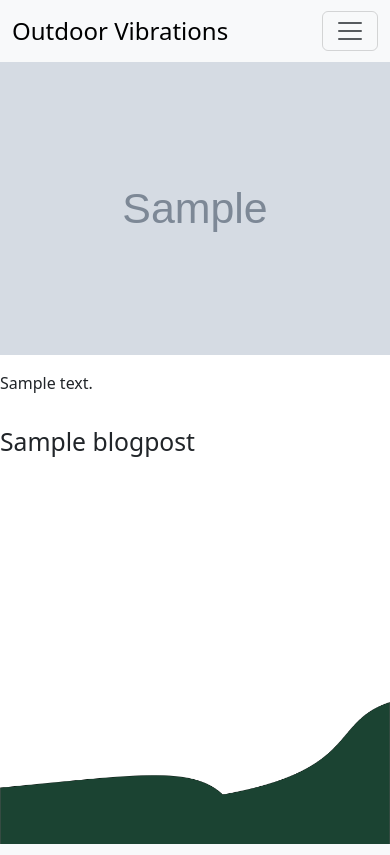
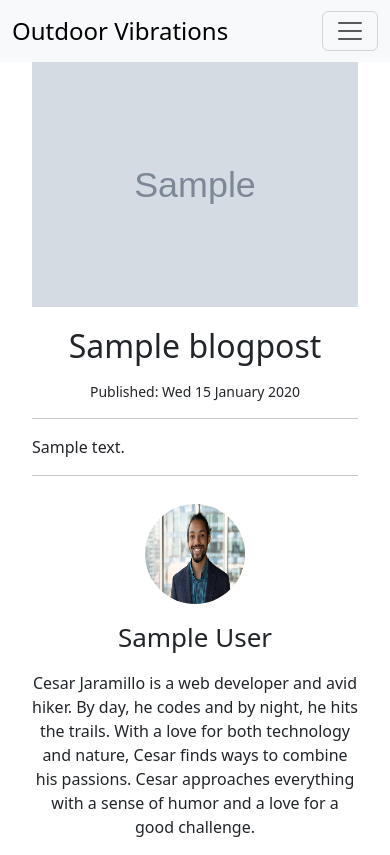
Before and after one commit to CESAR-JARAMILLO/Outdoor-Vibrations-Django, a Django app: page /blog/1/ in a window 390 px wide. Run offline with Django 4.2, Linux system fonts and the light colour scheme; tables that the repository leaves empty hold one stand-in row (values such as "Sample post"); grey boxes marked "Sample" are stand-in pictures; some libraries are stand-ins or nearby versions.

Commit message:
style blog-post - mobile

```diff
--- /dev/null
+++ b/blog/static/blog/css/blog_post.css
@@ -0,0 +1,74 @@
+* {
+  box-sizing: border-box;
+  margin: 0;
+  padding: 0;
+  text-decoration: none;
+}
+
+body {
+  /* height: 100vh; */
+  position: relative;
+}
+
+header
+nav
+.navbar-brand {
+  color: #000;
+  font-size: 24px;
+}
+
+header
+nav
+.nav-link {
+  color: #000;
+}
+
+header
+nav
+.nav-link:hover {
+  color: #58b727;
+}
+
+main {
+  padding: 0 32px;
+}
+
+main
+h1 {
+  font-size: 32px;
+  text-align: center;
+  margin-top: 20px;
+}
+
+.date-published {
+  font-size: 14px;
+  margin-top: 16px;
+  text-align: center;
+}
+
+main
+.author-container {
+  display: flex;
+  flex-direction: column;
+  align-items: center;
+  justify-content: center;
+  margin-top: 28px;
+}
+
+.author-container
+.author-img {
+  border-radius: 50%;
+  height: 100px;
+  width: 100px;
+}
+
+.author-container
+.author-name {
+  font-size: 26px;
+  margin: 14px 0;
+}
+
+.author-container
+.author-bio {
+  text-align: center;
+}
--- a/blog/templates/blog/blog_post.html
+++ b/blog/templates/blog/blog_post.html
@@ -11,7 +11,7 @@
       <meta charset="UTF-8">
       <meta http-equiv="X-UA-Compatible" content="IE=edge">
       <meta name="viewport" content="width=device-width, initial-scale=1.0">
-      <link rel="stylesheet" href="{% static 'blog/css/index.css' %}">
+      <link rel="stylesheet" href="{% static 'blog/css/blog_post.css' %}">
       <title>Outdoor Vibrations</title>
   </head>
   <body>
@@ -19,11 +19,26 @@
       {% include 'blog/navbar.html' %}
     </header>
     <main>
-      <h2>{{ post.title }}</h2>
-      <p>{{ post.content|linebreaks }}</p>
-      <img src="{{ post.image.url }}" alt="{{ post.title }}">
+      <img class="post-img img-fluid" src="{{ post.image.url }}" alt="{{ post.title }}">
+
+      <h1>{{ post.title }}</h1>
+
+      <p class="date-published">Published: {{ post.date_published|date:"D d F Y" }}</p>
+
+      <hr>
+
+      <section>
+        <p>{{ post.content|linebreaks }}</p>
+      </section>
+
+      <hr>
+
+      <div class="author-container">
+        <img src="{% static 'blog/images/author.jpeg' %}" class="author-img" >
+        <p class="author-name">{{ post.author }}</p>
+        <p class="author-bio">Cesar Jaramillo is a web developer and avid hiker. By day, he codes and by night, he hits the trails. With a love for both technology and nature, Cesar finds ways to combine his passions. Cesar approaches everything with a sense of humor and a love for a good challenge.</p>
+      </div>
 
     </main>
-    <img src="{% static 'blog/images/vector.png' %}" class="img-fluid" id="vector">
   </body>
 </html>
```
Also changed, not shown: blog/static/blog/images/author.jpeg (added).
